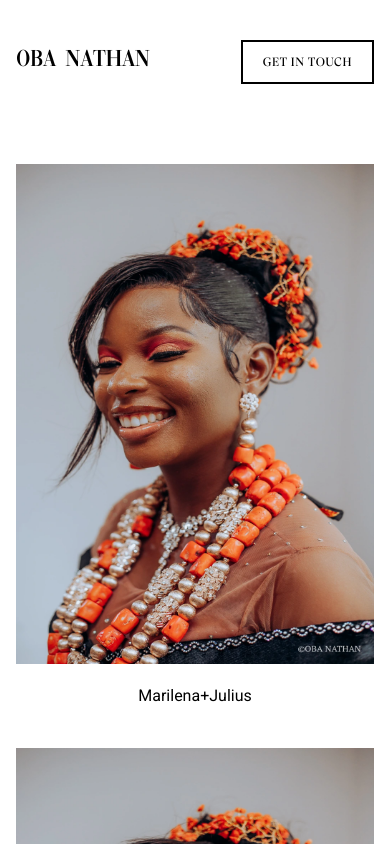
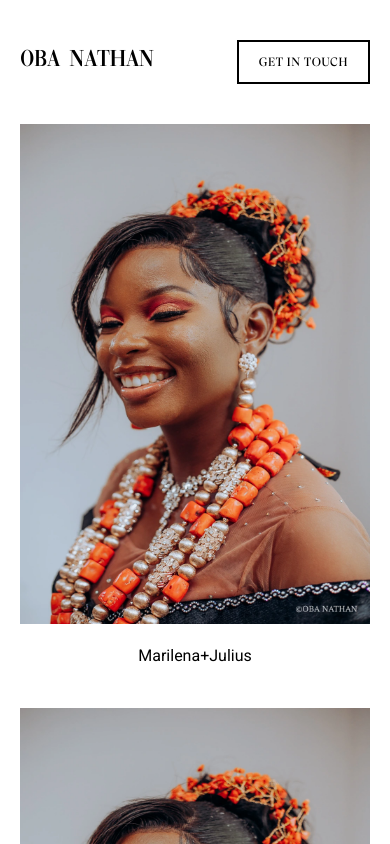
Before and after one commit to HenryAgu/Oba-Nathan, a Next.js app: page /events in a window 390 px wide. Shown: the top 844 px of the page. Built offline with nearby package versions, Linux system fonts and the light colour scheme; a web font is replaced by a local one.

Commit message:
event page for mobile

```diff
--- a/src/app/events/page.tsx
+++ b/src/app/events/page.tsx
@@ -59,7 +59,7 @@ const photoGallery: PhotoGallery[] = [
 
 const EventPage = () => {
   return (
-    <main className="px-4 md:px-14 py-5">
+    <main className="px-5 md:px-14 py-5">
       <div className="flex justify-between items-baseline">
         <h1 className="uppercase font-vogue text-2xl md:text-4xl font-black">oba nathan</h1>
         <Link href="tel:+2349091748665">
@@ -70,7 +70,7 @@ const EventPage = () => {
           </button>
         </Link>
       </div>
-      <div className="my-20 grid grid-cols-1 md:grid-cols-4 gap-x-5 gap-y-10 md:gap-y-20">
+      <div className="my-10 md:my-20 grid grid-cols-1 md:grid-cols-4 gap-x-5 gap-y-10 md:gap-y-20">
         {photoGallery.map((photo, index) => (
           <div className="group flex flex-col gap-y-5" key={index}>
             <Image
```
